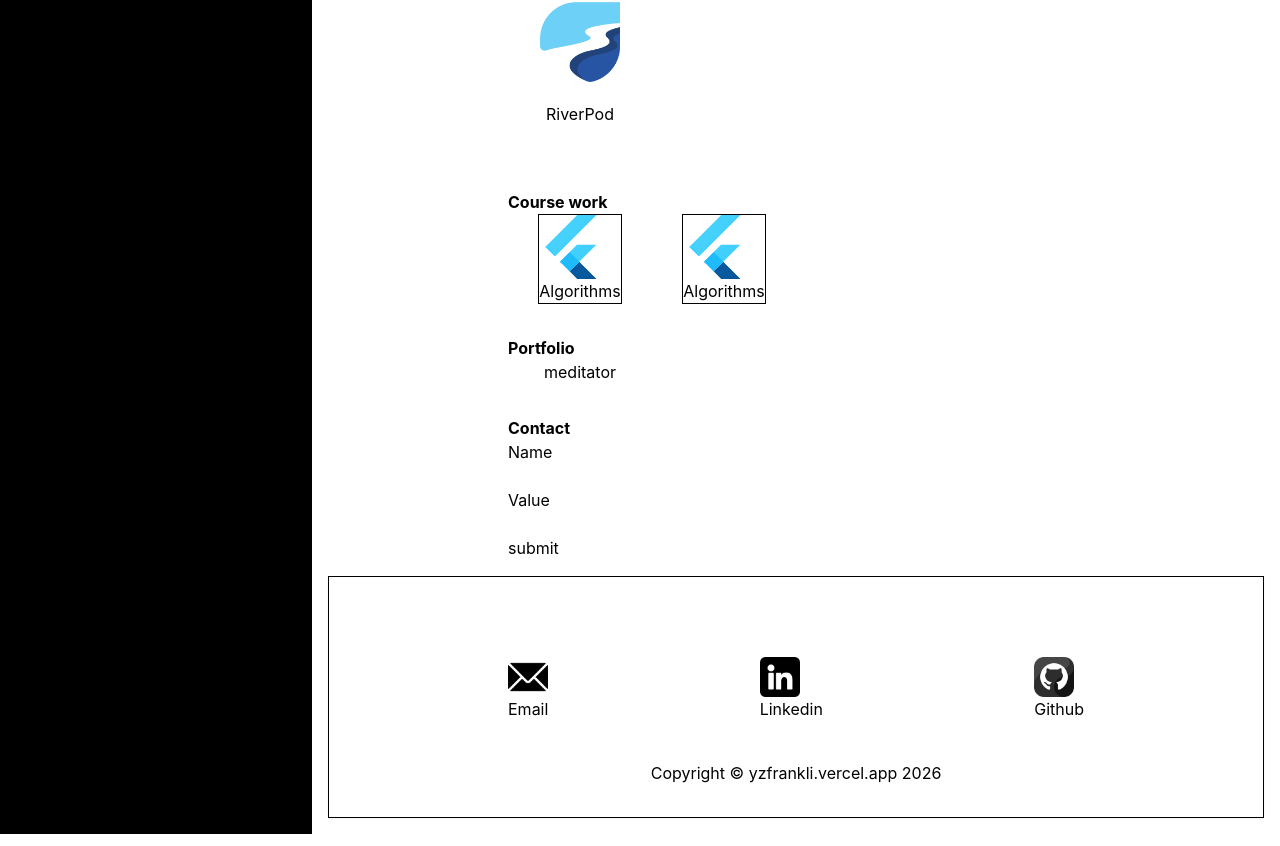
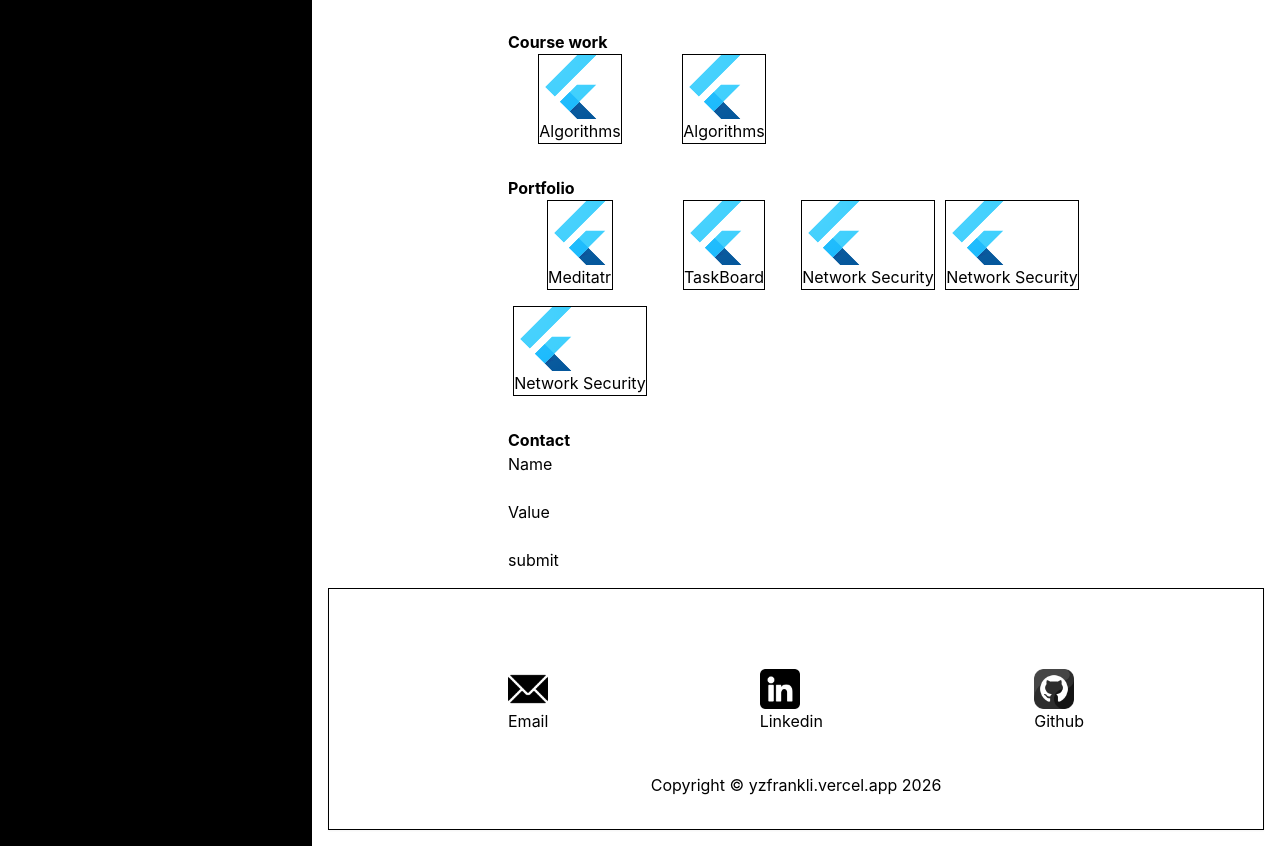
Before and after one commit to yzFrankli/personal-portfolio, a Next.js app: page / in a window 1280 px wide. Shown: the part 1458-2304 px from the top of the page. Built offline with nearby package versions, Linux system fonts and the light colour scheme.

Commit message:
added hyperlinks to footer and some initial structures to the portfolio section

```diff
--- a/app/components/footer.tsx
+++ b/app/components/footer.tsx
@@ -3,21 +3,21 @@ export default function Footer() {
   return (
     <aside className="bg-neutral-primary-soft rounded-base shadow-xs border border-default m-4">
       <div className="max-w-xl mx-4 pt-20 lg:mx-auto h-[30vh] w-screen ">
-        <div className="flex flex-row justify-between text-center">
-        <div>
+        <div className="flex flex-row justify-between">
+        <a href="mailto:yzfrankli@gmail.com">
           <img className="h-10 w-10 object-contain" src="/assets/email.png"/>
           <p>Email</p>
-        </div>
+        </a>
 
-        <div>
+        <a href="https://www.linkedin.com/in/yzfrank-li/">
           <img className="h-10 w-10 object-contain" src="/assets/linkedin.png"/>
           <p>Linkedin</p>
-        </div>
+        </a>
 
-        <div>
+        <a href="https://github.com/yzFrankli">
           <img className="h-10 w-10 object-contain" src="/assets/github.png"/>
           <p>Github</p>
-        </div>
+        </a>
 
       </div>
       <h1 className="text-center pt-10">Copyright © yzfrankli.vercel.app 2026</h1>
--- a/app/page.tsx
+++ b/app/page.tsx
@@ -33,9 +33,9 @@ export default function Page() {
       </section>
 
       {/* Tech */}
-      <section id="tech" className="max-w-xl mx-4 mt-8 lg:mx-auto">
+      <section id="tech" className="max-w-xl mx-4 mt-8 w-screen lg:mx-auto">
         <h1 className=" font-bold">Tech</h1>
-        <div className="grid grid-cols-4 gap-y-4 justify-items-center">
+        <div className="grid grid-cols-5 gap-y-4 justify-items-center">
           <div>
             <img className="h-30 w-20 object-contain" src="/assets/java.png"/>
             <p className="text-center">Java</p>
@@ -111,7 +111,30 @@ export default function Page() {
       <section id="portfolio" className="max-w-xl mx-4 mt-8 lg:mx-auto">
         <h1 className="font-bold">Portfolio</h1>
         <div className="grid grid-cols-4 gap-y-4 justify-items-center">
-          <p>meditator</p>
+          <div className="border border-black-1">
+            <img src="/assets/flutter.svg"/>
+            <p>Meditatr</p>
+          </div>
+
+          <div className="border border-black-1">
+            <img src="/assets/flutter.svg"/>
+            <p>TaskBoard</p>
+          </div>
+
+          <div className="border border-black-1">
+            <img src="/assets/flutter.svg"/>
+            <p>Network Security</p>
+          </div>
+
+          <div className="border border-black-1">
+            <img src="/assets/flutter.svg"/>
+            <p>Network Security</p>
+          </div>
+
+          <div className="border border-black-1">
+            <img src="/assets/flutter.svg"/>
+            <p>Network Security</p>
+          </div>
         </div>
       </section>
 
```
